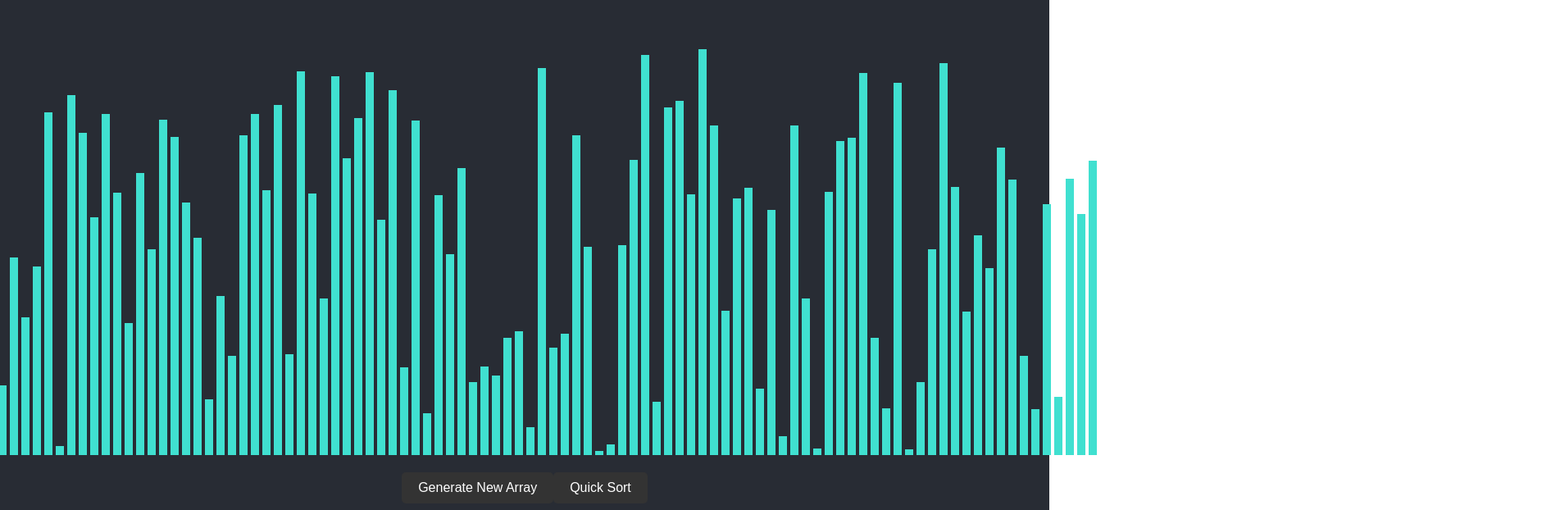
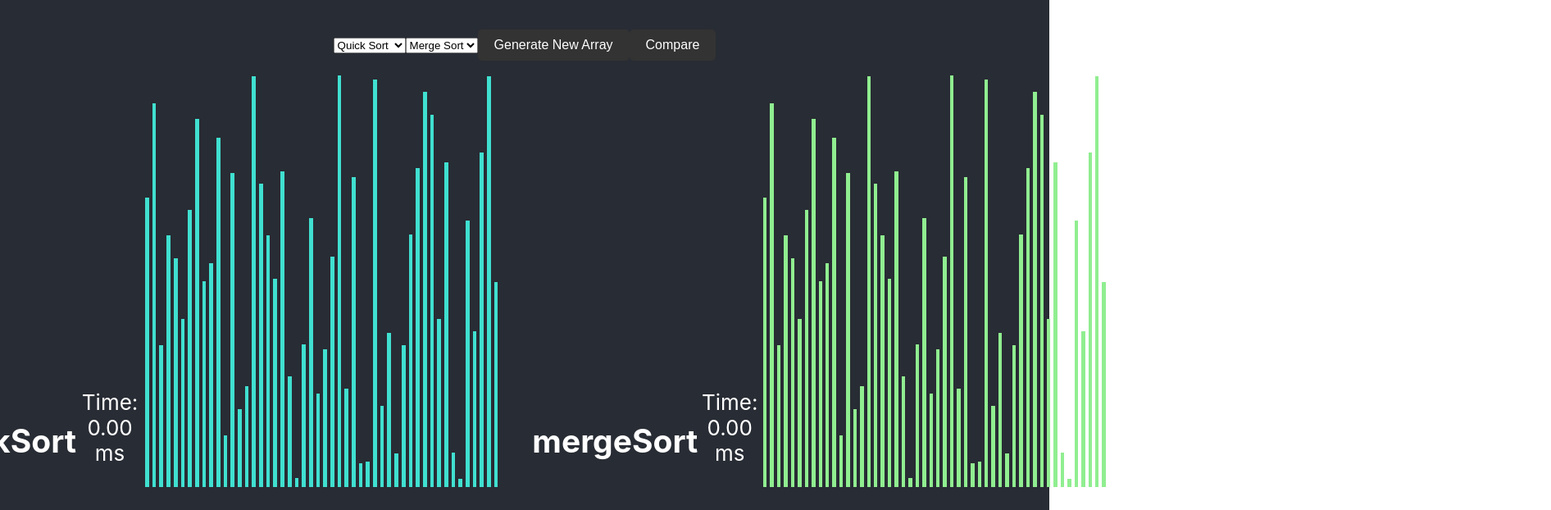
Before and after one commit to benkimmn/algorithm-visualizer, a React (Create React App) app: page / in a window 1280 px wide. Shown: the part 142-764 px from the top of the page at 82% size, 1892 px wide, since content can reach past the window. Built offline with nearby package versions, Linux system fonts and the light colour scheme.

Commit message:
corrected quick sort ui

```diff
--- a/src/algorithms/quickSort.js
+++ b/src/algorithms/quickSort.js
@@ -1,6 +1,6 @@
 export function quickSort(array) {
     const animations = [];
-    if (array.length <= 1) return array;
+    if (array.length <= 1) return animations;
     quickSortHelper(array, 0, array.length - 1, animations);
     return animations;
 }
@@ -17,13 +17,24 @@ function partition(array, startIdx, endIdx, animations) {
     const pivotValue = array[endIdx];
     let pivotIdx = startIdx;
     for (let i = startIdx; i < endIdx; i++) {
+        // Push comparison first (highlight the bars being compared)
+        animations.push([i, endIdx]);
+        animations.push([i, endIdx]);
         if (array[i] < pivotValue) {
-            animations.push([i, pivotIdx]);
+            // Swap the elements
             [array[i], array[pivotIdx]] = [array[pivotIdx], array[i]];
+            // Push swap (indices being swapped)
+            animations.push([i, pivotIdx, array[i], array[pivotIdx]]);
             pivotIdx++;
+        } else {
+            // Push a "no-op" comparison and a "no-op" swap
+            animations.push([-1, -1, -1, -1]);
+            animations.push([-1, -1, -1, -1]);
         }
     }
-    animations.push([pivotIdx, endIdx]);
+    // Swap the pivot element with the element at pivotIdx
     [array[pivotIdx], array[endIdx]] = [array[endIdx], array[pivotIdx]];
+    // Push the pivot swap animation only once
+    animations.push([pivotIdx, endIdx, array[pivotIdx], array[endIdx]]);
     return pivotIdx;
 }
--- a/src/components/Visualizer.css
+++ b/src/components/Visualizer.css
@@ -1,15 +1,19 @@
+.comparison-container {
+    display: flex;
+    align-items: flex-start;
+    margin-left: 500px;
+}
+
 .array-container {
     display: flex;
+    flex-direction: row;
     justify-content: center;
-    align-items: flex-end;
-    height: 500px;
-    margin: 20px;
-    width: 45%;
+    align-items: center;
+    width: 35%;
 }
-
 .array-bar-1, .array-bar-2 {
-    width: 3px;
-    margin: 0 1px;
+    width: 10px;
+    margin: 0 2px;
     transition: height 0.2s ease;
 }
 
@@ -23,5 +27,4 @@
 
 h2 {
     color: white;
-    text-align: center; /* Center the titles */
 }
--- a/src/components/Visualizer.js
+++ b/src/components/Visualizer.js
@@ -1,40 +1,108 @@
 import React, { useState, useEffect } from 'react';
-import { useSpring, animated } from '@react-spring/web';
 import { quickSort } from '../algorithms/quickSort';
+import { mergeSort } from '../algorithms/mergeSort';
+import './Visualizer.css';
 
 const Visualizer = () => {
     const [array, setArray] = useState([]);
+    const [array1, setArray1] = useState([]);
+    const [algorithm1, setAlgorithm1] = useState('quickSort');
+    const [algorithm2, setAlgorithm2] = useState('mergeSort');
+    const [time1, setTime1] = useState(0);
+    const [time2, setTime2] = useState(0);
 
     useEffect(() => {
         resetArray();
     }, []);
 
     const resetArray = () => {
-        const newArray = Array.from({ length: 100 }, () => Math.floor(Math.random() * 500) + 5);
+        const newArray = Array.from({ length: 50 }, () => Math.floor(Math.random() * 500) + 5);
         setArray(newArray);
+        setArray1([...newArray]);
+    };
+
+    const getAnimations = (algo, array) => {
+        if (algo === 'quickSort') return quickSort(array.slice());
+        if (algo === 'mergeSort') return mergeSort(array.slice());
+        return [];
     };
 
     const animateSort = () => {
-        const animations = quickSort(array.slice());
-        for (let i = 0; i < animations.length; i++) {
+        const animations1 = getAnimations(algorithm1, array);
+        const animations2 = getAnimations(algorithm2, array1);
+
+        const animate = (animations, arrayBarsClass, algorithm, setTime) => {
+            const arrayBars = document.getElementsByClassName(arrayBarsClass);
+            const startTime = performance.now(); // Start timer
+            // Start an interval to update the timer in real-time
+            const timerInterval = setInterval(() => {
+                setTime(performance.now() - startTime);
+            }, 100);
+
+            animations.forEach((animation, i) => {
+                const isColorChange = i % 3 !== 2;
+
                 setTimeout(() => {
-                const [barOneIdx, barTwoIdx] = animations[i];
-                const arrayBars = document.getElementsByClassName('array-bar');
+                    if (algorithm === 'quickSort') {
+                        const [barOneIdx, barTwoIdx, newHeightOne, newHeightTwo] = animation;
+                        // Skip "no-op" animations
+                        if (barOneIdx === -1 && barTwoIdx === -1) return;
                         const barOneStyle = arrayBars[barOneIdx].style;
                         const barTwoStyle = arrayBars[barTwoIdx].style;
-                const tempHeight = barOneStyle.height;
-                barOneStyle.height = barTwoStyle.height;
-                barTwoStyle.height = tempHeight;
+                        const color = i % 3 === 0 ? 'red' : 'turquoise';
+                        barOneStyle.backgroundColor = color;
+                        barTwoStyle.backgroundColor = color;
+                        if (newHeightOne !== -1 && newHeightTwo !== -1) {
+                            barOneStyle.height = `${newHeightOne}px`;
+                            barTwoStyle.height = `${newHeightTwo}px`;
+                        }
+                    } else {
+                        if (isColorChange) {
+                            const [barOneIdx, barTwoIdx] = animation;
+                            const barOneStyle = arrayBars[barOneIdx].style;
+                            const barTwoStyle = arrayBars[barTwoIdx].style;
+                            const color = i % 3 === 0 ? 'red' : 'lightgreen';
+                            barOneStyle.backgroundColor = color;
+                            barTwoStyle.backgroundColor = color;
+                        } else {
+                            const [barOneIdx, newHeight] = animation;
+                            const barOneStyle = arrayBars[barOneIdx].style;
+                            barOneStyle.height = `${newHeight}px`;
+                        }
+                    }
+                    // If it's the last animation, log the time it took
+                    if (i === animations.length - 1) {
+                        clearInterval(timerInterval);
+                    }
                 }, i * 10);
-        }
+            });
+        };
+
+        animate(animations1, 'array-bar-1', algorithm1, setTime1);
+        animate(animations2, 'array-bar-2', algorithm2, setTime2);
     };
 
     return (
         <div>
+            <div className="controls">
+                <select onChange={(e) => setAlgorithm1(e.target.value)} value={algorithm1}>
+                    <option value="quickSort">Quick Sort</option>
+                    <option value="mergeSort">Merge Sort</option>
+                </select>
+                <select onChange={(e) => setAlgorithm2(e.target.value)} value={algorithm2}>
+                    <option value="quickSort">Quick Sort</option>
+                    <option value="mergeSort">Merge Sort</option>
+                </select>
+                <button onClick={resetArray}>Generate New Array</button>
+                <button onClick={animateSort}>Compare</button>
+            </div>
+            <div className="comparison-container">
                 <div className="array-container">
+                    <h2>{algorithm1}</h2>
+                    <p>Time: {time1.toFixed(2)} ms</p>
                     {array.map((value, idx) => (
                         <div
-                        className="array-bar"
+                            className="array-bar-1"
                             key={idx}
                             style={{
                                 backgroundColor: 'turquoise',
@@ -42,8 +110,20 @@ const Visualizer = () => {
                             }}></div>
                     ))}
                 </div>
-            <button onClick={resetArray}>Generate New Array</button>
-            <button onClick={animateSort}>Quick Sort</button>
+                <div className="array-container">
+                    <h2>{algorithm2}</h2>
+                    <p>Time: {time2.toFixed(2)} ms</p>
+                    {array1.map((value, idx) => (
+                        <div
+                            className="array-bar-2"
+                            key={idx}
+                            style={{
+                                backgroundColor: 'lightgreen',
+                                height: `${value}px`,
+                            }}></div>
+                    ))}
+                </div>
+            </div>
         </div>
     );
 };
```
Lines whose indentation alone changed are shown as unchanged.
